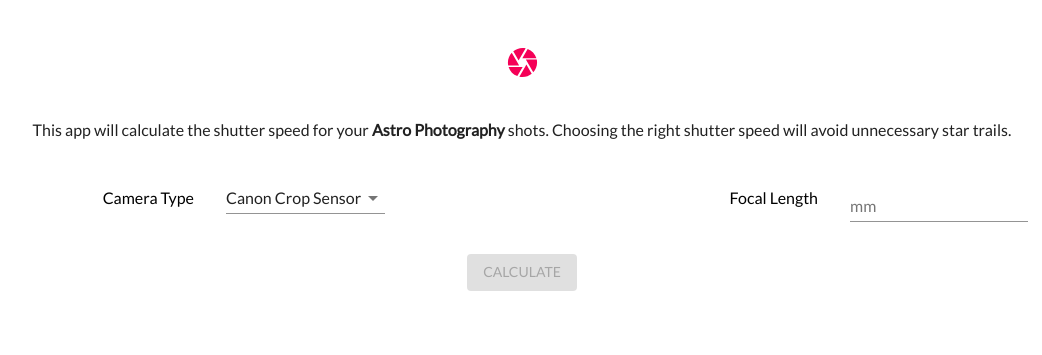
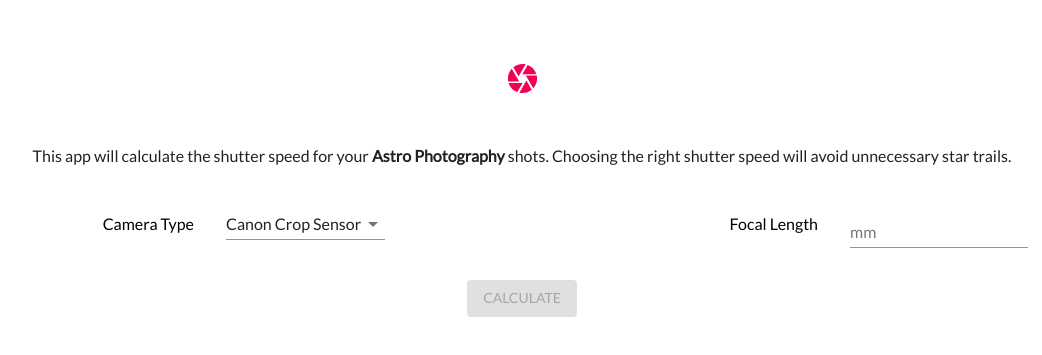
Before and after one commit to chilupa/500th-rule-of-photography, a Gatsby site: page / in a window 1280 px wide. Shown: the part 75-430 px from the top of the page, without its empty margins (118-1160 px from the left). Built offline with nearby package versions, Linux system fonts and the light colour scheme; Gatsby itself is replaced by a stand-in of ours.

Commit message:
Fix CameraIcon alignment

```diff
--- a/src/components/CameraSettings/CameraSettings.js
+++ b/src/components/CameraSettings/CameraSettings.js
@@ -1,5 +1,5 @@
 import React, { useState } from "react"
-import { Grid, Button, Typography } from "@material-ui/core"
+import { Grid, Button, Typography, Box } from "@material-ui/core"
 import CameraType from "../CameraType/CameraType"
 import FocalLength from "../FocalLength/FocalLength"
 import CameraIcon from "@material-ui/icons/Camera"
@@ -37,9 +37,9 @@ const CameraSettings = () => {
       spacing={4}
     >
       <Grid item xs={12}>
-        <Typography align="center">
+        <Box display="flex" flexDirection="row" justifyContent="center" p={2}>
           <CameraIcon color="secondary" fontSize="large" />
-        </Typography>
+        </Box>
       </Grid>
       <Grid item xs={12}>
         <Typography variant="body1" color="textPrimary" align="center">
```
